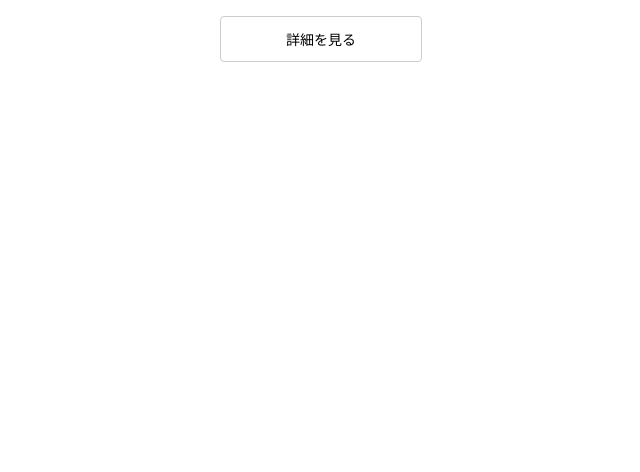
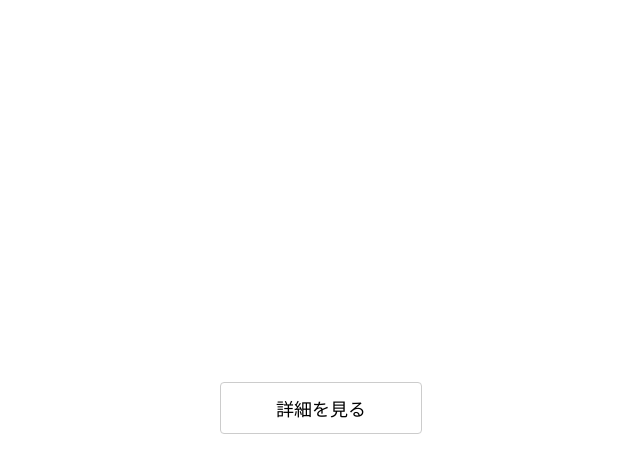
Before and after one commit to kobakichi/JSmodal_practice, a plain HTML site: page index.html in a window 1280 px wide. Shown: the whole page, without its empty margins (319-959 px from the left). Drawn offline with Linux system fonts and the light colour scheme.

Commit message:
各要素のcss変更。ボタンを中央へ来るように修正。

```diff
--- a/index.html
+++ b/index.html
@@ -8,6 +8,7 @@
     <link rel="stylesheet" href="styles.css" />
   </head>
   <body>
+    <div class="container">
       <div id="open">詳細を見る</div>
 
       <div id="mask" class="hidden"></div>
@@ -16,6 +17,7 @@
         <p>テストテストテストっっj</p>
         <div id="close">閉じる</div>
       </section>
+    </div>
 
     <script src="js/main.js"></script>
   </body>
--- a/js/main.js
+++ b/js/main.js
@@ -17,8 +17,6 @@
   });
 
   mask.addEventListener("click", () => {
-    // modal.classList.add("hidden");
-    // mask.classList.add("hidden");
     close.click();
   });
 }
--- a/styles.css
+++ b/styles.css
@@ -1,5 +1,13 @@
 body {
-  font-size: 14px;
+  font-size: 18px;
+  height: 100vh;
+}
+
+.container {
+  display: flex;
+  justify-content: center;
+  align-items: center;
+  height: 100%;
 }
 
 #open,
@@ -29,7 +37,7 @@ body {
   padding: 20px;
   border-radius: 4px;
   position: absolute;
-  top: 40px;
+  top: 340px;
   left: 0;
   right: 0;
   margin: 0 auto;
```
Lines whose indentation alone changed are shown as unchanged.
